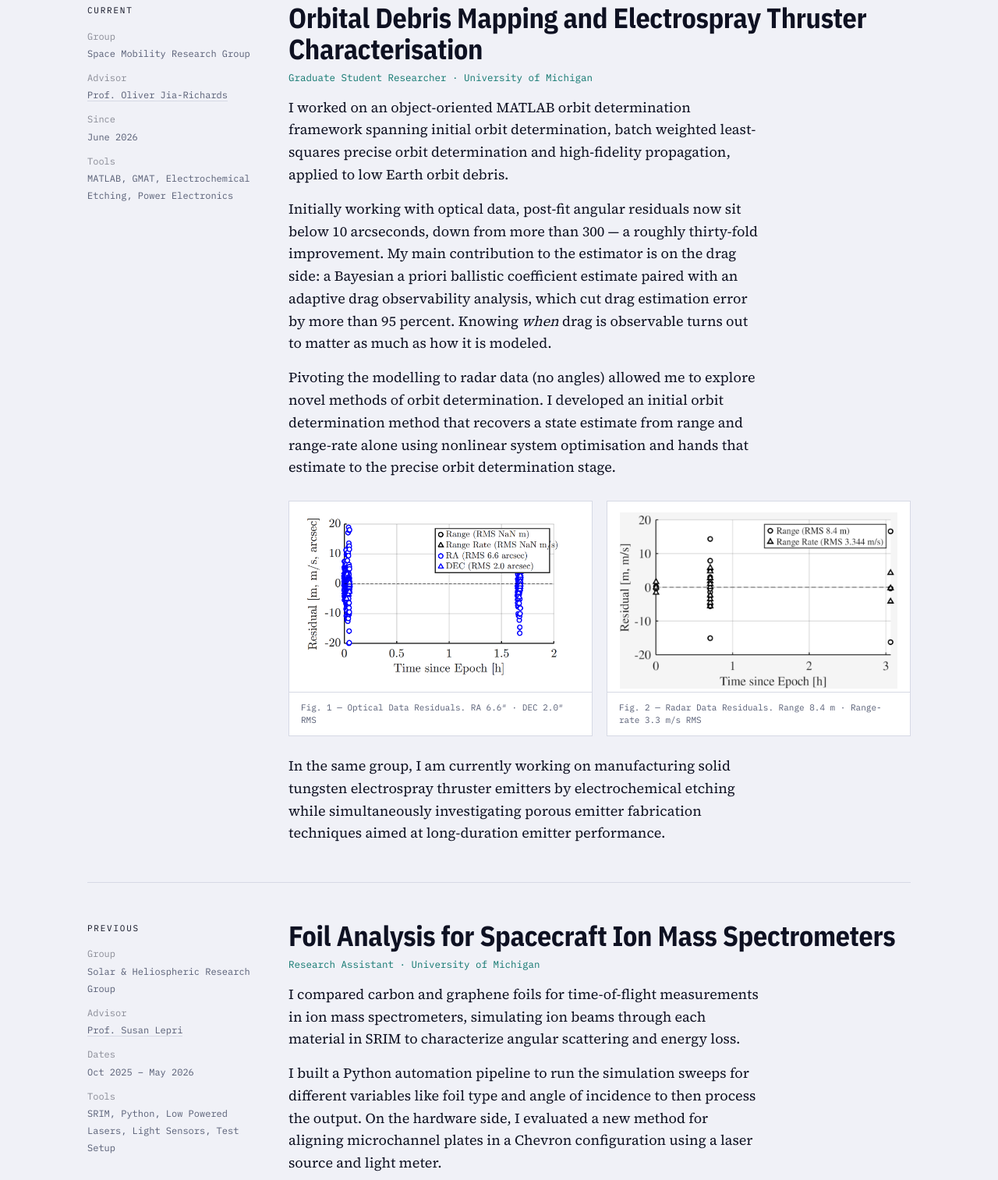
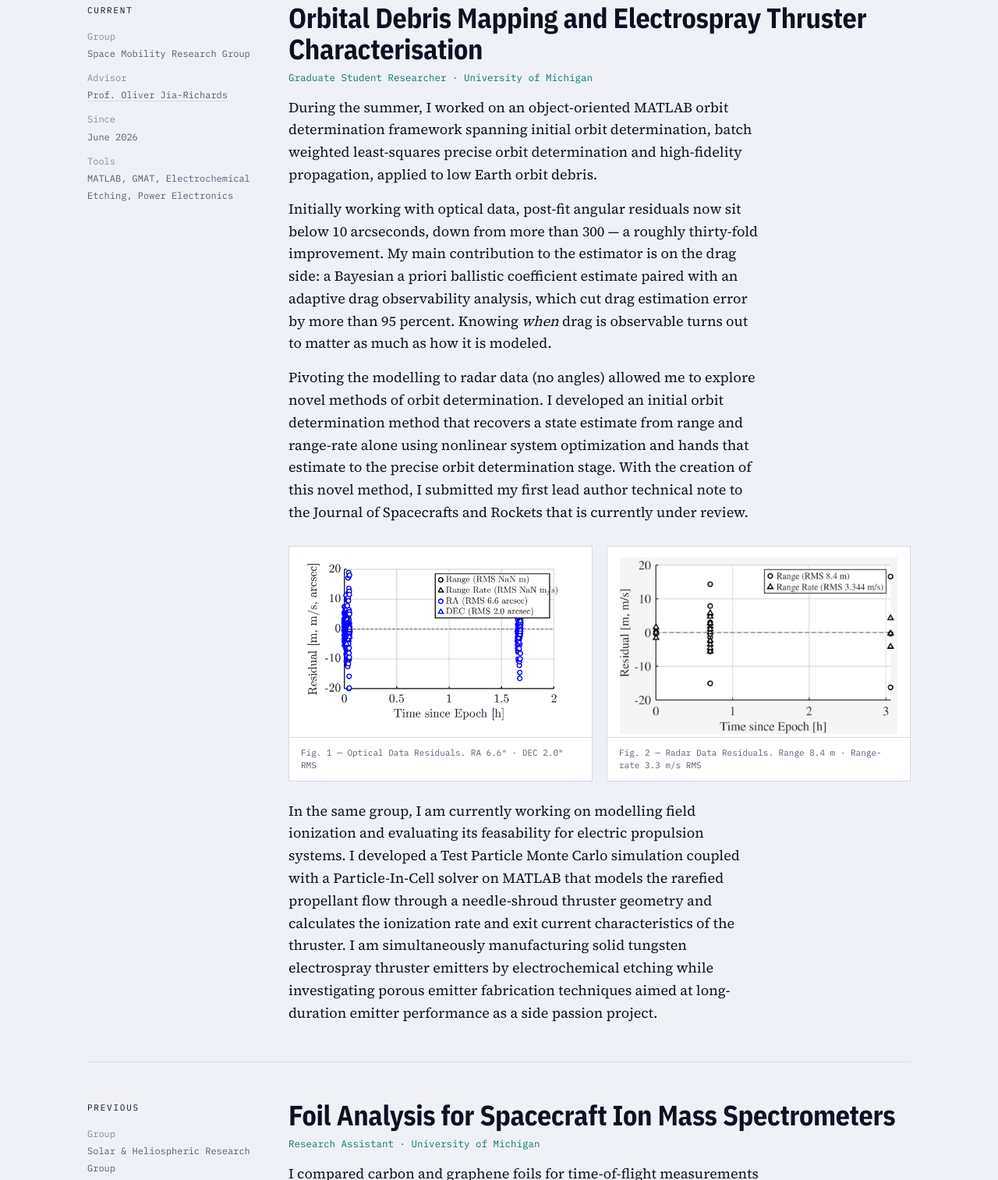
Before and after one commit to anusha-ban/anusha-ban.github.io, a plain HTML site: page index.html in a window 1280 px wide. Shown: the part 780-2293 px from the top of the page at 78% size. Drawn offline with nearby package versions, Linux system fonts and the light colour scheme.

Commit message:
Update index.html

```diff
--- a/index.html
+++ b/index.html
@@ -264,7 +264,7 @@ footer{border-top:1px solid var(--rule);font-family:var(--data);font-size:11.5px
         <h2>Orbital Debris Mapping and Electrospray Thruster Characterisation</h2>
         <p class="role">Graduate Student Researcher · University of Michigan</p>
         <p>
-          I worked on an object-oriented MATLAB orbit determination framework spanning
+          During the summer, I worked on an object-oriented MATLAB orbit determination framework spanning
           initial orbit determination, batch weighted least-squares precise orbit
           determination and high-fidelity propagation, applied to low Earth orbit debris.
         </p>
@@ -278,8 +278,8 @@ footer{border-top:1px solid var(--rule);font-family:var(--data);font-size:11.5px
         <p>
           Pivoting the modelling to radar data (no angles) allowed me to explore novel methods of orbit determination. I developed
           an initial orbit determination method that recovers a state estimate from range and
-          range-rate alone using nonlinear system optimisation and hands that estimate to the precise
-          orbit determination stage.
+          range-rate alone using nonlinear system optimization and hands that estimate to the precise
+          orbit determination stage. With the creation of this novel method, I submitted my first lead author technical note to the Journal of Spacecrafts and Rockets that is currently under review.
         </p>
 
         <figure class="figpair">
@@ -304,9 +304,9 @@ footer{border-top:1px solid var(--rule);font-family:var(--data);font-size:11.5px
         </figure>
 
         <p>
-          In the same group, I am currently working on manufacturing solid tungsten electrospray thruster emitters by
-          electrochemical etching while simultaneously investigating porous emitter fabrication
-          techniques aimed at long-duration emitter performance.
+          In the same group, I am currently working on modelling field ionization and evaluating its feasability for electric propulsion systems. I developed a Test Particle Monte Carlo simulation coupled with a Particle-In-Cell solver on MATLAB that models the rarefied propellant flow through a needle-shroud thruster geometry and calculates the ionization rate and exit current characteristics of the thruster. I am simultaneously manufacturing solid tungsten electrospray thruster emitters by
+          electrochemical etching while investigating porous emitter fabrication
+          techniques aimed at long-duration emitter performance as a side passion project.
         </p>
       </div>
     </div>
```
